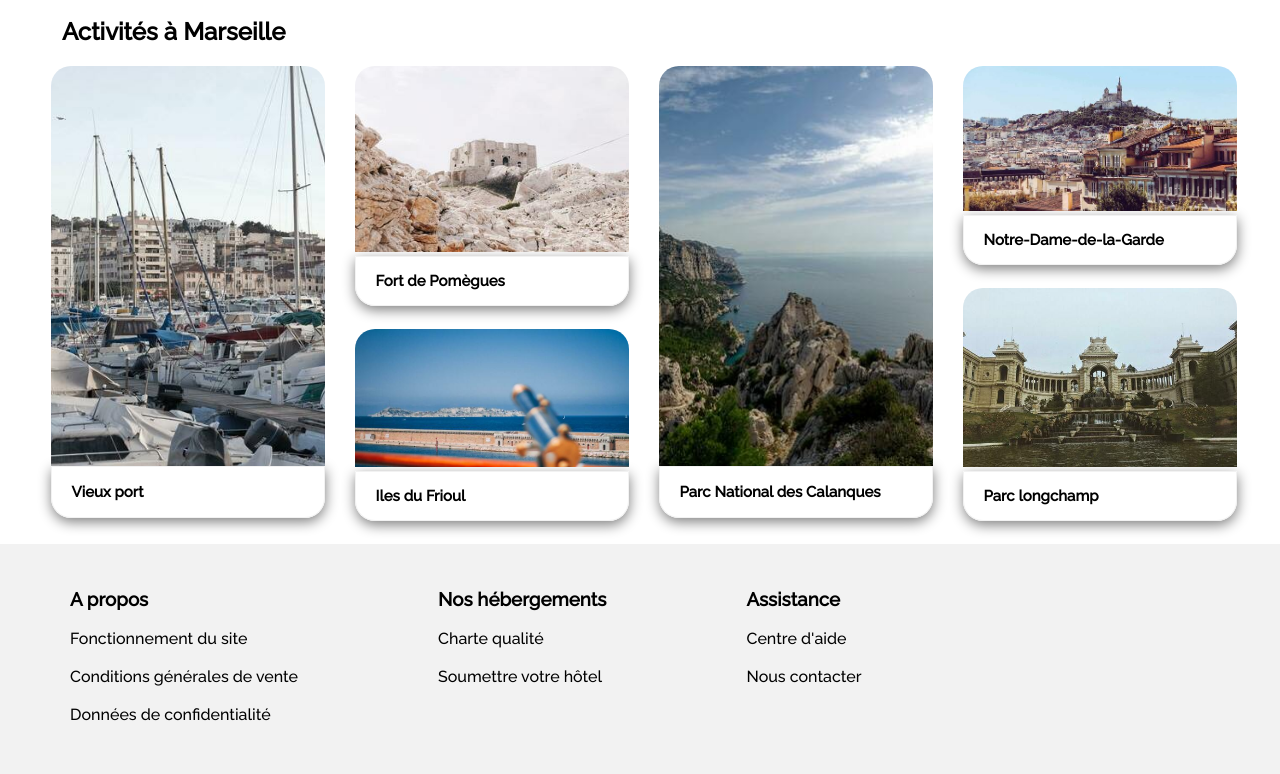
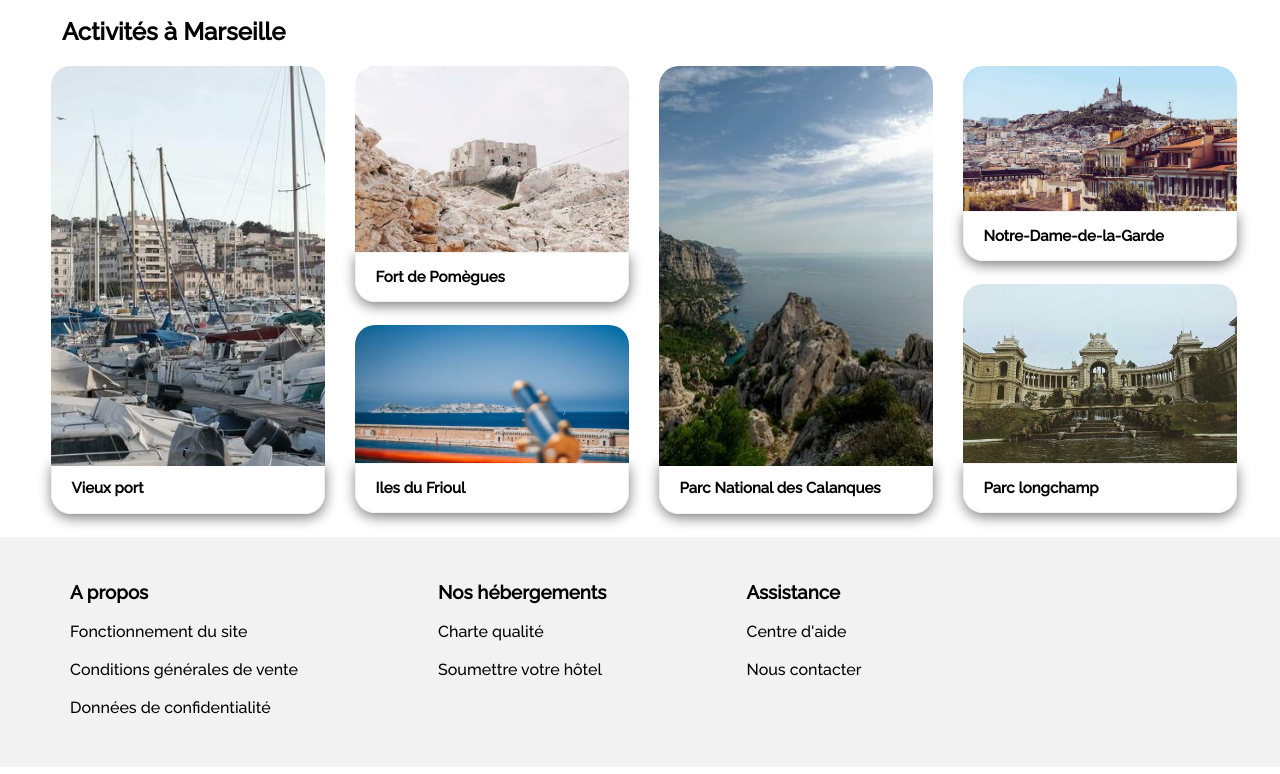
Before and after one commit to sabri861/booki, a plain HTML site: page index.html in a window 1280 px wide. Shown: the part 915-1689 px from the top of the page. Drawn offline with Linux system fonts and the light colour scheme.

Commit message:
383 .cardActivity img changed wrap to flex

```diff
--- a/css/style.css
+++ b/css/style.css
@@ -381,7 +381,7 @@ button {
 }
 
 .cardActivity img {
-    display: wrap;
+    display: flex;
     width: 274px;
     height: 154px;
     object-fit: cover;
```
